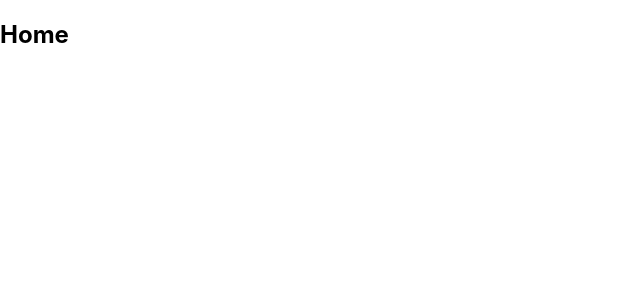
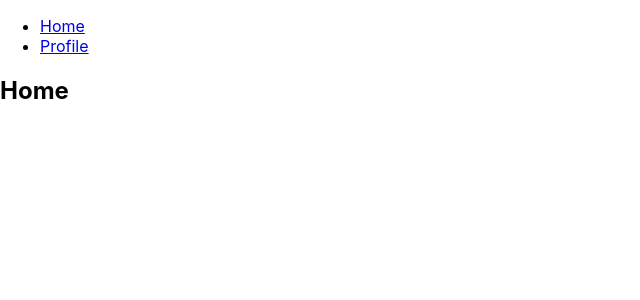
Before and after one commit to SpiritBreaker226/react-auth0, a React (Create React App) app: page / in a window 1280 px wide. Shown: the top 300 px of the page, without its empty margins (0-640 px from the left). Built offline with nearby package versions, Linux system fonts and the light colour scheme.

Commit message:
Add Navbar to App
Add a Navbar to the App to help navigate the user to different parts of
the application.

```diff
--- a/src/App.js
+++ b/src/App.js
@@ -1,17 +1,21 @@
-import React from 'react'
+import React, { Fragment } from 'react'
 import { Switch, Route } from 'react-router-dom'
 
 import Home from './Home'
 import Profile from './Profile'
+import Nav from './Nav'
 
 function App() {
   return (
+    <Fragment>
+      <Nav />
       <main className="body">
         <Switch>
           <Route path="/" exact component={Home} />
           <Route path="/profile" component={Profile} />
         </Switch>
       </main>
+    </Fragment>
   )
 }
 
--- /dev/null
+++ b/src/Nav.js
@@ -0,0 +1,19 @@
+import React from 'react'
+import { Link } from 'react-router-dom'
+
+const Nav = () => {
+  return (
+    <nav>
+      <ul>
+        <li>
+          <Link to="/">Home</Link>
+        </li>
+        <li>
+          <Link to="/profile">Profile</Link>
+        </li>
+      </ul>
+    </nav>
+  )
+}
+
+export default Nav
```
Lines whose indentation alone changed are shown as unchanged.
